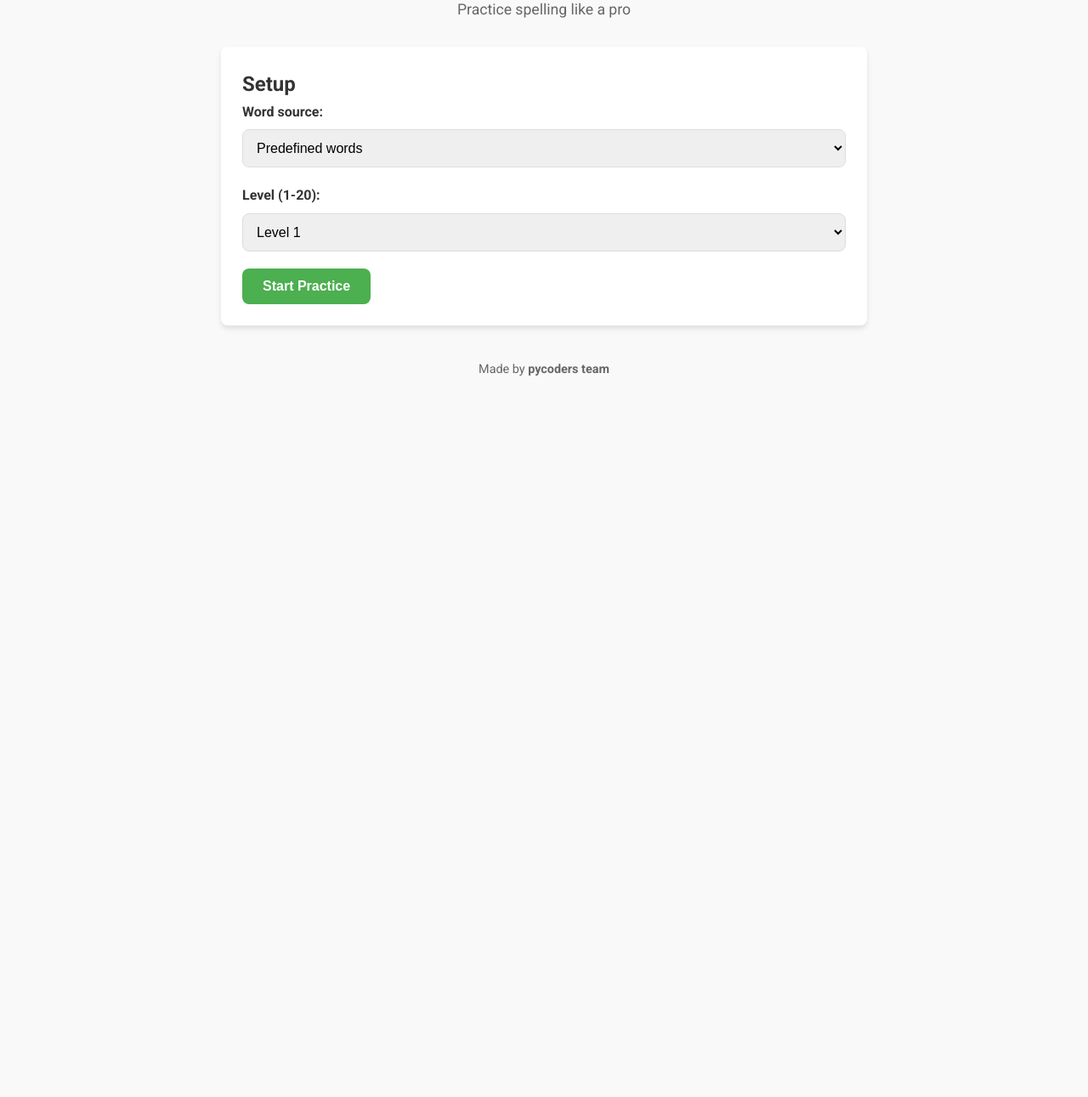
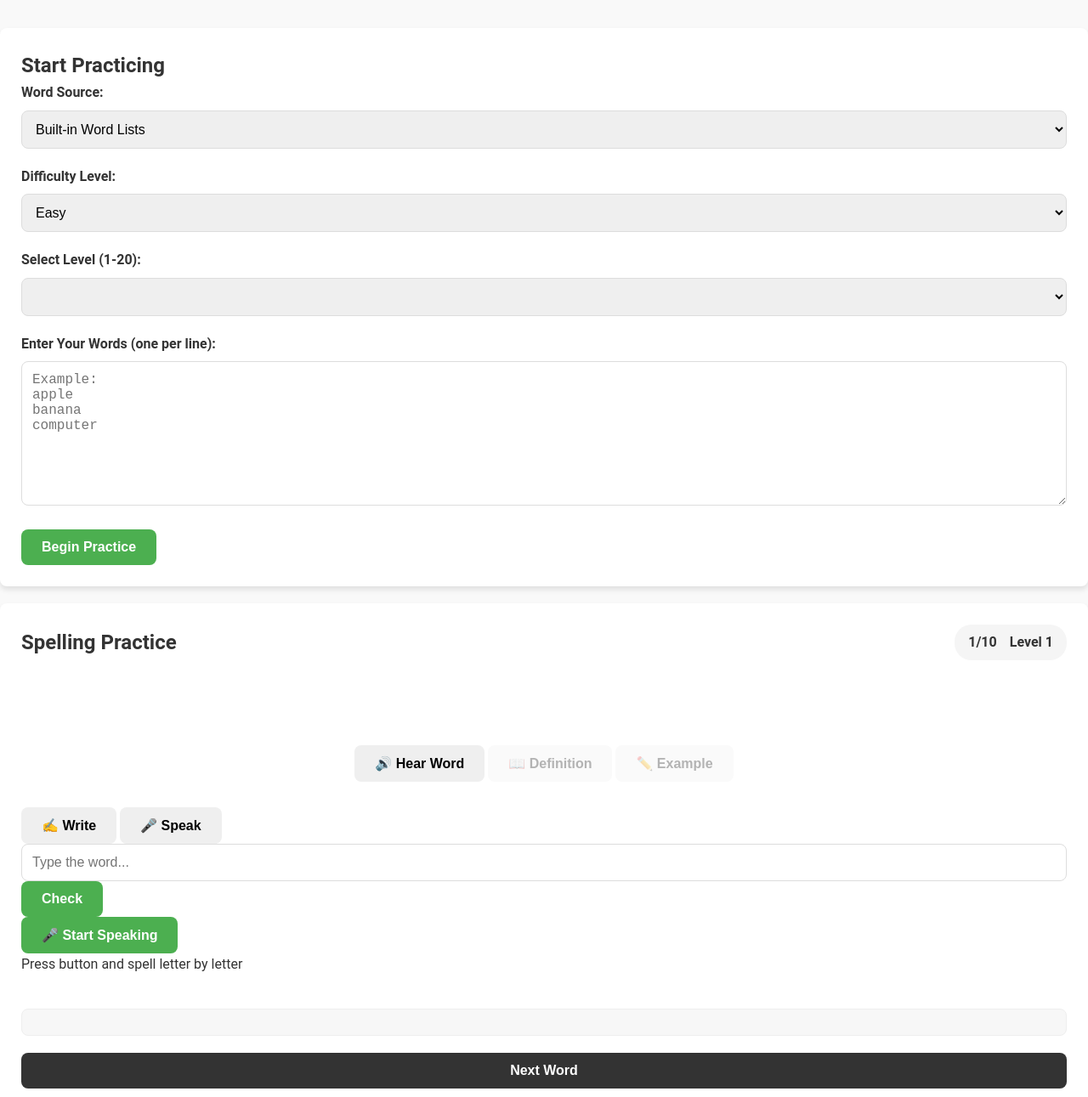
Before and after one commit to Pycoder3/SpellingBee.com, a plain HTML site: page index.html in a window 1280 px wide. Shown: the part 97-1388 px from the top of the page at 85% size. Before the commit the page ends 800 px from the top, so only its background shows below. Drawn offline with Linux system fonts and the light colour scheme.

Commit message:
Update index.html

```diff
--- a/index.html
+++ b/index.html
@@ -1,119 +1,156 @@
 <!DOCTYPE html>
-<html dir="ltr" lang="en">
+<html lang="en">
 <head>
     <meta charset="UTF-8">
     <meta name="viewport" content="width=device-width, initial-scale=1.0">
-    <title>Spelling Bee</title>
+    <title>Spelling Bee Pro</title>
+    <link href="https://fonts.googleapis.com/css2?family=Poppins:wght@400;600;700&display=swap" rel="stylesheet">
     <link rel="stylesheet" href="styles.css">
-    <link href="https://fonts.googleapis.com/css2?family=Roboto:wght@400;700&display=swap" rel="stylesheet">
 </head>
 <body>
-    <div class="container">
-        <header>
-            <h1 data-i18n="appTitle">Spelling Bee</h1>
-            <p class="subtitle" data-i18n="appSubtitle">Practice spelling like a pro</p>
+    <div class="app-container">
+        <header class="app-header">
+            <h1>Spelling Bee Pro</h1>
+            <p class="app-subtitle">Master spelling with interactive practice</p>
         </header>
 
-        <main>
-            <section id="setup-section" class="card">
-                <h2 data-i18n="setupTitle">Setup</h2>
+        <main class="app-main">
+            <section id="setup-screen" class="screen">
+                <div class="card setup-card">
+                    <h2>Start Practicing</h2>
                     <div class="form-group">
-                    <label for="wordSource" data-i18n="wordSourceLabel">Word source:</label>
-                    <select id="wordSource" class="form-control">
-                        <option value="predefined" data-i18n="predefinedWords">Predefined words</option>
-                        <option value="custom" data-i18n="customWords">Custom list</option>
+                        <label for="word-source">Word Source:</label>
+                        <select id="word-source" class="form-control">
+                            <option value="predefined">Built-in Word Lists</option>
+                            <option value="custom">Custom Word List</option>
                         </select>
                     </div>
 
-                <div id="predefinedOptions">
+                    <div id="predefined-options">
                         <div class="form-group">
-                        <label for="level" data-i18n="levelLabel">Level (1-20):</label>
-                        <select id="level" class="form-control">
-                            <!-- Levels will be populated by JavaScript -->
+                            <label for="difficulty">Difficulty Level:</label>
+                            <select id="difficulty" class="form-control">
+                                <option value="easy">Easy</option>
+                                <option value="medium">Medium</option>
+                                <option value="hard">Hard</option>
                             </select>
+                        </div>
+
+                        <div class="form-group">
+                            <label for="level">Select Level (1-20):</label>
+                            <select id="level" class="form-control"></select>
                         </div>
                     </div>
 
-                <div id="customOptions" style="display: none;">
+                    <div id="custom-options" class="hidden">
                         <div class="form-group">
-                        <label for="wordList" data-i18n="wordListLabel">Enter word list (one word per line):</label>
-                        <textarea id="wordList" class="form-control" rows="10" placeholder="Example:
-computer
-engineering
-apple" data-i18n-ph="wordListPlaceholder"></textarea>
+                            <label for="custom-words">Enter Your Words (one per line):</label>
+                            <textarea id="custom-words" class="form-control" rows="8" placeholder="Example:
+apple
+banana
+computer"></textarea>
                         </div>
                     </div>
 
-                <button id="startPractice" class="btn btn-primary" data-i18n="startPractice">Start Practice</button>
+                    <button id="start-btn" class="btn btn-primary">Begin Practice</button>
+                </div>
             </section>
 
-            <section id="practice-section" class="card" style="display: none;">
+            <section id="practice-screen" class="screen hidden">
+                <div class="card practice-card">
                     <div class="practice-header">
-                    <h2 data-i18n="practiceTitle">Practice Round</h2>
+                        <h2>Spelling Practice</h2>
                         <div class="stats">
                             <span id="progress">1/10</span>
-                        <span id="currentLevel">Level 1</span>
+                            <span id="current-level">Level 1</span>
                         </div>
                     </div>
 
                     <div class="practice-content">
                         <div class="word-card">
-                        <div id="wordDisplay" class="word-display"></div>
-                        <div class="actions">
-                            <button id="hearWord" class="btn btn-secondary">
-                                <i class="icon">🔊</i> <span data-i18n="hearWord">Hear Word</span>
+                            <div id="word-display" class="word-display"></div>
+                            <div class="word-actions">
+                                <button id="hear-word" class="btn btn-action">
+                                    <span class="icon">🔊</span> Hear Word
                                 </button>
-                            <button id="repeatWord" class="btn btn-secondary">
-                                <i class="icon">🔄</i> <span data-i18n="repeatWord">Repeat Word</span>
+                                <button id="show-definition" class="btn btn-action" disabled>
+                                    <span class="icon">📖</span> Definition
+                                </button>
+                                <button id="show-example" class="btn btn-action" disabled>
+                                    <span class="icon">✏️</span> Example
                                 </button>
                             </div>
                         </div>
 
-                    <div class="spelling-area">
-                        <input type="text" id="spellingInput" class="form-control" placeholder="Type the spelling here..." data-i18n-ph="spellingPlaceholder">
-                        <button id="submitSpelling" class="btn btn-primary" data-i18n="submit">Submit</button>
+                        <div class="mode-selector">
+                            <button id="write-mode" class="btn btn-mode active">
+                                <span class="icon">✍️</span> Write
+                            </button>
+                            <button id="speak-mode" class="btn btn-mode">
+                                <span class="icon">🎤</span> Speak
+                            </button>
                         </div>
 
-                    <div id="result" class="result"></div>
-                    <div id="correction" class="correction"></div>
+                        <div id="write-container" class="input-container">
+                            <input type="text" id="spelling-input" class="form-control" placeholder="Type the word...">
+                            <button id="submit-spelling" class="btn btn-primary">Check</button>
+                        </div>
+
+                        <div id="speak-container" class="input-container hidden">
+                            <button id="start-speaking" class="btn btn-primary">
+                                <span class="icon">🎤</span> Start Speaking
+                            </button>
+                            <div id="speech-status">Press button and spell letter by letter</div>
+                            <div id="spoken-letters" class="spoken-letters"></div>
+                        </div>
+
+                        <div id="result-message" class="result"></div>
+                        <div id="correction-message" class="correction"></div>
                     </div>
 
                     <div class="practice-footer">
-                    <button id="nextWord" class="btn btn-next" data-i18n="nextWord" style="display: none;">Next Word</button>
+                        <button id="next-word" class="btn btn-next hidden">Next Word</button>
+                    </div>
                 </div>
             </section>
 
-            <section id="results-section" class="card" style="display: none;">
-                <h2 data-i18n="resultsTitle">Final Results</h2>
-                <div class="level-info">
-                    <h3 id="completedLevel">Completed Level 1</h3>
+            <section id="results-screen" class="screen hidden">
+                <div class="card results-card">
+                    <h2>Practice Results</h2>
+                    <div class="results-header">
+                        <h3 id="completed-level">Level 1 Complete!</h3>
                     </div>
-                <div class="score-container">
+
+                    <div class="score-cards">
                         <div class="score-card correct">
-                        <h3 data-i18n="correctWords">Correct Words</h3>
-                        <div id="correctCount" class="count">0</div>
-                        <div id="correctWords" class="word-list"></div>
+                            <h3>Correct</h3>
+                            <div id="correct-count" class="score">0</div>
+                            <div id="correct-words" class="word-list"></div>
                         </div>
+
                         <div class="score-card incorrect">
-                        <h3 data-i18n="incorrectWords">Incorrect Words</h3>
-                        <div id="incorrectCount" class="count">0</div>
-                        <div id="incorrectWords" class="word-list"></div>
+                            <h3>Incorrect</h3>
+                            <div id="incorrect-count" class="score">0</div>
+                            <div id="incorrect-words" class="word-list"></div>
                         </div>
-                    <div class="score-card attempts">
-                        <h3 data-i18n="totalMistakes">Total Mistakes</h3>
-                        <div id="totalMistakes" class="count">0</div>
+
+                        <div class="score-card stats">
+                            <h3>Mistakes</h3>
+                            <div id="total-mistakes" class="score">0</div>
                         </div>
                     </div>
-                <div class="results-footer">
-                    <button id="restartPractice" class="btn btn-primary" data-i18n="restartPractice">Restart Practice</button>
-                    <button id="practiceMistakes" class="btn btn-secondary" data-i18n="practiceMistakes">Practice Mistakes</button>
+
+                    <div class="results-actions">
+                        <button id="restart-btn" class="btn btn-secondary">Restart</button>
+                        <button id="practice-mistakes-btn" class="btn btn-secondary">Practice Mistakes</button>
+                        <button id="continue-btn" class="btn btn-primary">Next Level <span id="next-level">2</span></button>
                     </div>
-                <div id="continueContainer" class="continue-container"></div>
+                </div>
             </section>
         </main>
 
-        <footer>
-            <p>Made by <strong>pycoders team</strong></p>
+        <footer class="app-footer">
+            <p>Made by Pycoders Team for our spellers</p>
         </footer>
     </div>
 
```
Lines whose indentation alone changed are shown as unchanged.
